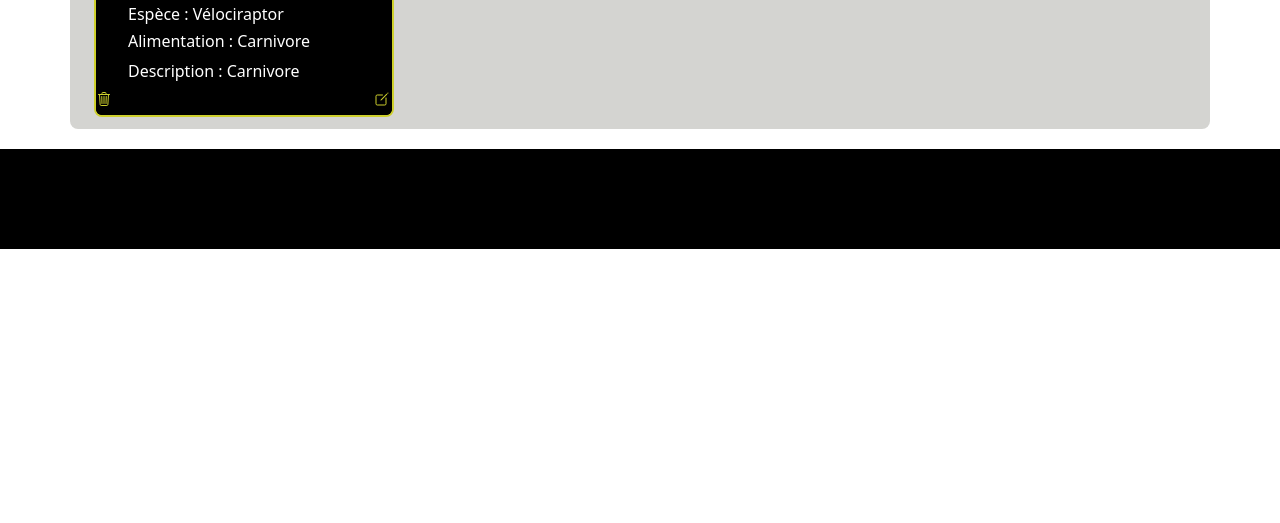
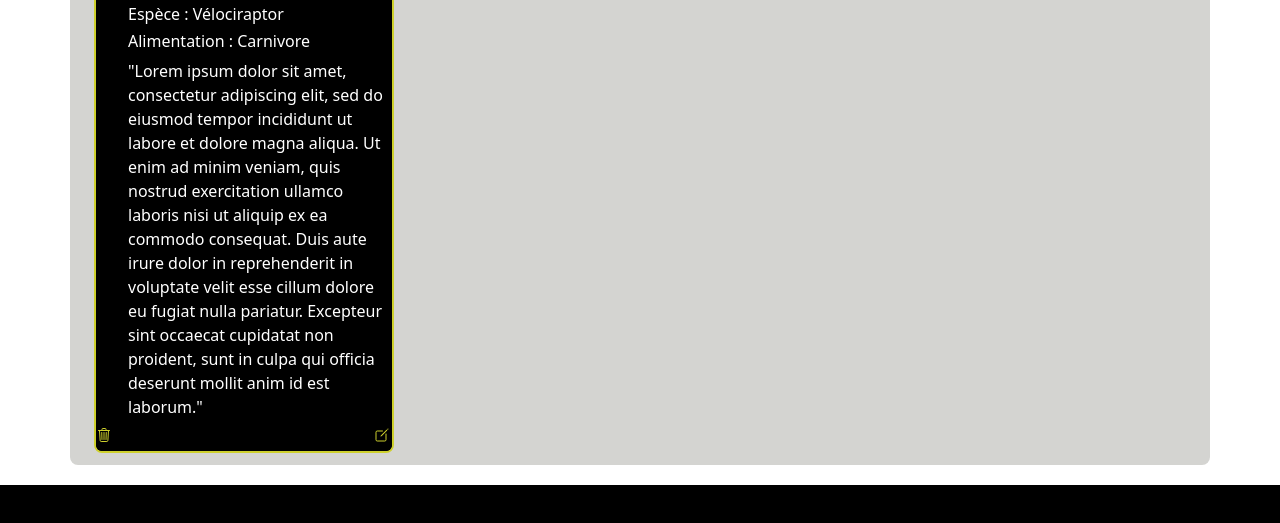
Before and after one commit to greg-programmer/JurassicParkProjectStatic, a plain HTML site: page DetailsModif.html in a window 1280 px wide. Shown: the part 1458-1981 px from the top of the page. Before the commit the page ends 1707 px from the top, so only its background shows below. Drawn offline with nearby package versions, Linux system fonts and the light colour scheme.

Commit message:
loremIpsum

```diff
--- a/DetailsModif.html
+++ b/DetailsModif.html
@@ -77,7 +77,7 @@
                  <h5>Alimentation : Carnivore</h5>
                 </li>
                 <li>
-                  <p class="text-white">Description : Carnivore</p>
+                  <p class="text-white">"Lorem ipsum dolor sit amet, consectetur adipiscing elit, sed do eiusmod tempor incididunt ut labore et dolore magna aliqua. Ut enim ad minim veniam, quis nostrud exercitation ullamco laboris nisi ut aliquip ex ea commodo consequat. Duis aute irure dolor in reprehenderit in voluptate velit esse cillum dolore eu fugiat nulla pariatur. Excepteur sint occaecat cupidatat non proident, sunt in culpa qui officia deserunt mollit anim id est laborum."</p>
                  </li>
                 <li style="position: absolute;bottom: 2px;;right: 2px;">
                   <a href="#">
```
